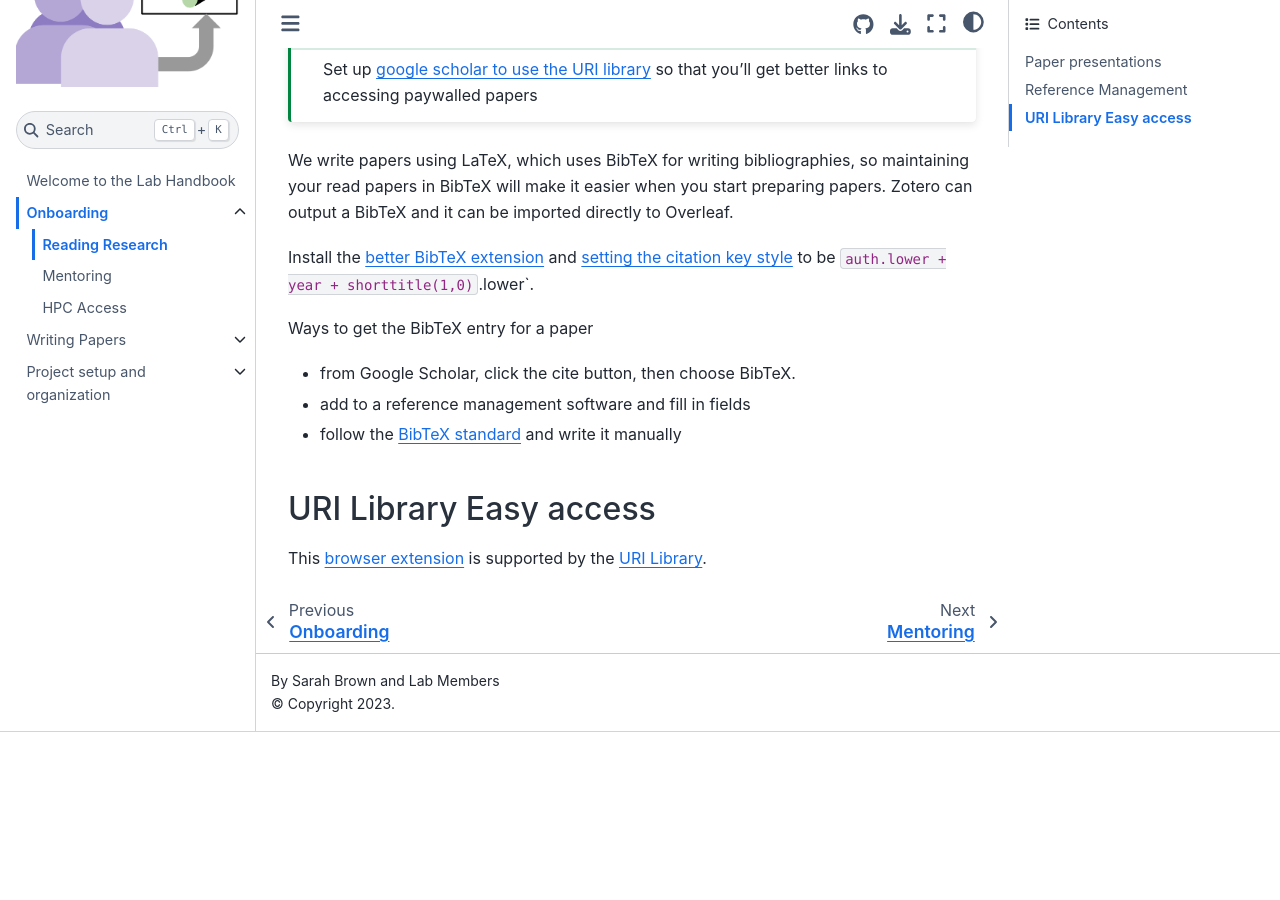
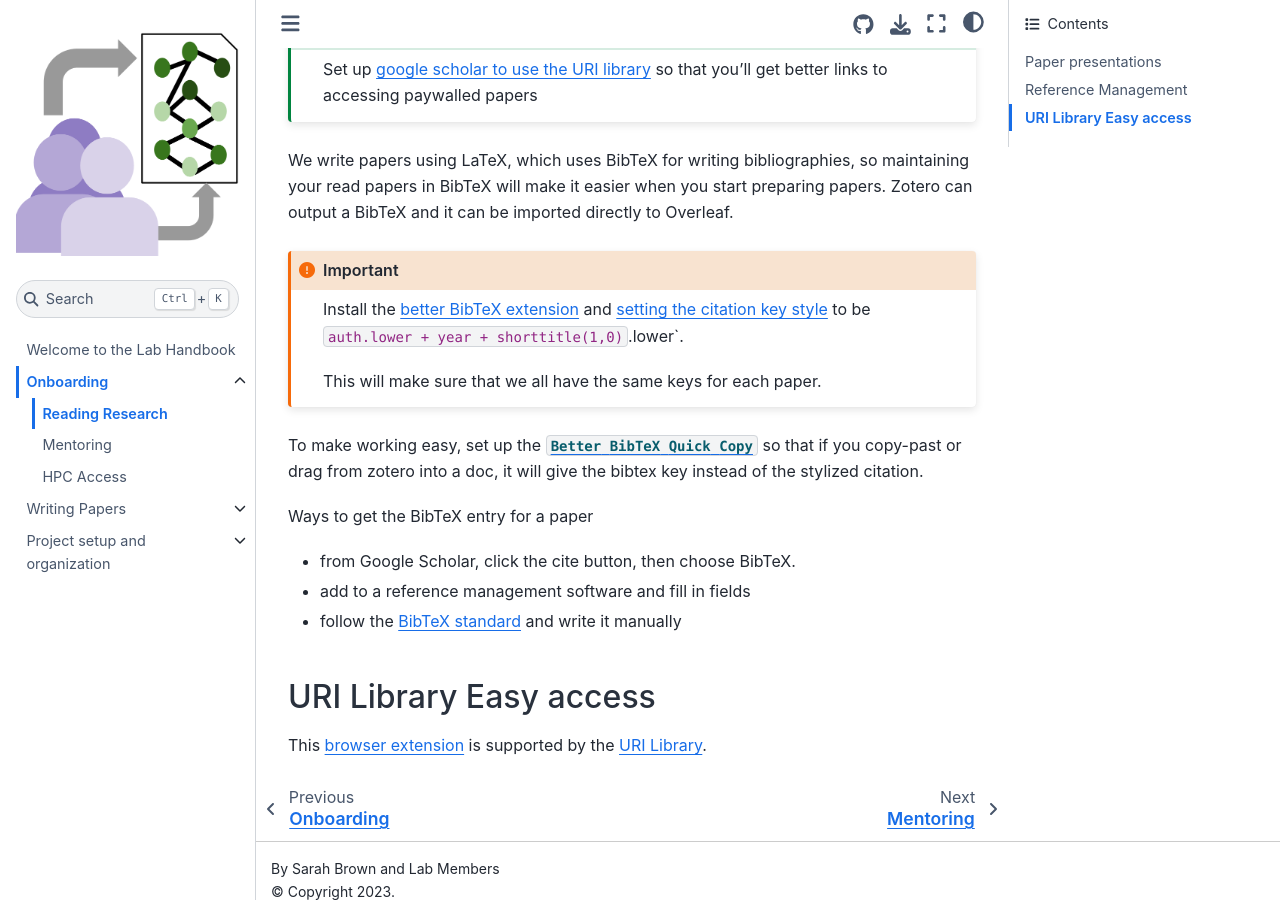
Before and after one commit to ml4sts/handbook, a Jupyter Book: the page built from onboarding/reading.md, in a window 1280 px wide and 900 px high, scrolled down 1135 px. Built offline with Jupyter Book 1.0.4 settings and Sphinx 7.4.7 and the Sphinx Book theme 1.1.4, drawn with Linux system fonts in a browser that asks for light colours; before the commit the page ends 1867 px from its top, so only the background shows below that.

Commit message:
copy key tip

````diff
--- a/onboarding/reading.md
+++ b/onboarding/reading.md
@@ -41,7 +41,13 @@
 maintaining your read papers in BibTeX will make it easier when you start
 preparing papers. Zotero can output a BibTeX and it can be imported directly to Overleaf.
 
+```{important}
 Install the [better BibTeX extension](https://retorque.re/zotero-better-bibtex/installation/) and [setting the citation key style](https://retorque.re/zotero-better-bibtex/citing/#configurable-citekey-generators) to be `auth.lower + year + shorttitle(1,0)`.lower`.
+
+This will make sure that we all have the same keys for each paper.
+```
+
+To make working easy, set up the [`Better BibTeX Quick Copy`](https://retorque.re/zotero-better-bibtex/installation/preferences/export/index.html#quick-copy-format) so that if you copy-past or drag from zotero into a doc, it will give the bibtex key instead of the stylized citation.
 
 Ways to get the BibTeX entry for a paper
   - from Google Scholar, click the cite button, then choose BibTeX.
````
